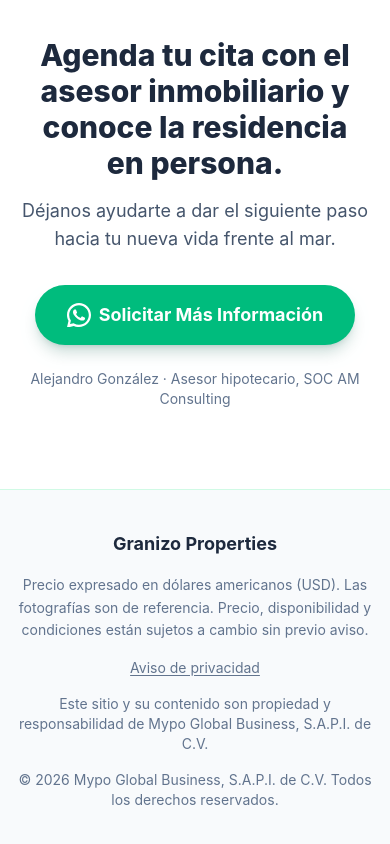
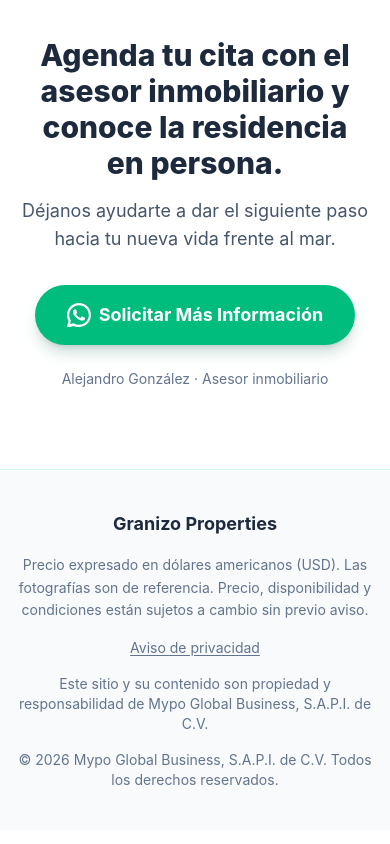
Before and after one commit to amconsultingandservicessc-byte/Granizo-Landing, a Next.js app: page / in a window 390 px wide. Shown: the part 6011-6855 px from the top of the page. Built offline with nearby package versions, Linux system fonts and the light colour scheme.

Commit message:
Contacto: ajusta a "Asesor inmobiliario" (sin mencion a SOC AM)

```diff
--- a/components/contacto.tsx
+++ b/components/contacto.tsx
@@ -39,7 +39,7 @@ export function Contacto() {
 
         <Reveal delay={0.15}>
           <p className="mt-6 text-sm text-slate-500">
-            Alejandro González · Asesor hipotecario, SOC AM Consulting
+            Alejandro González · Asesor inmobiliario
           </p>
         </Reveal>
       </div>
```
